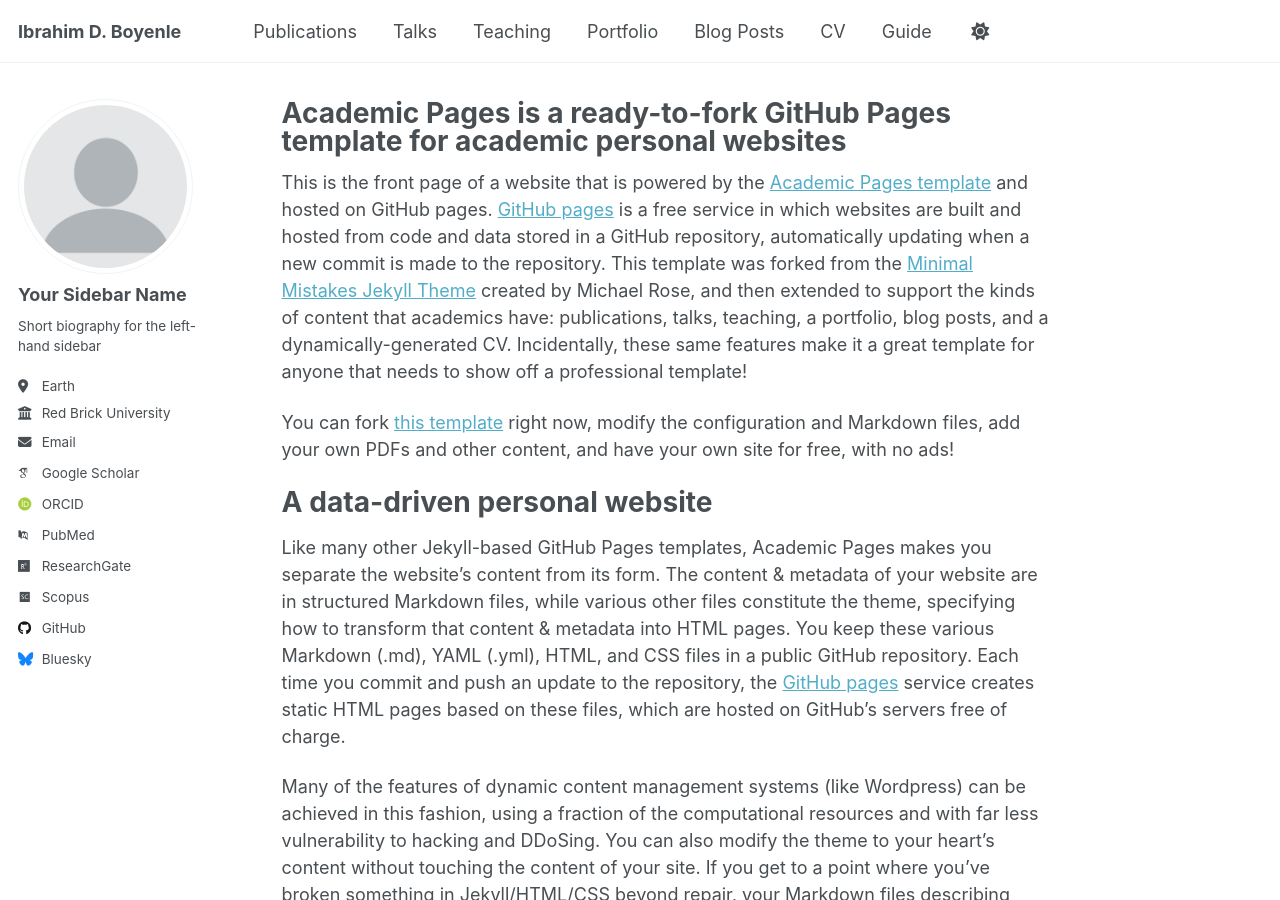
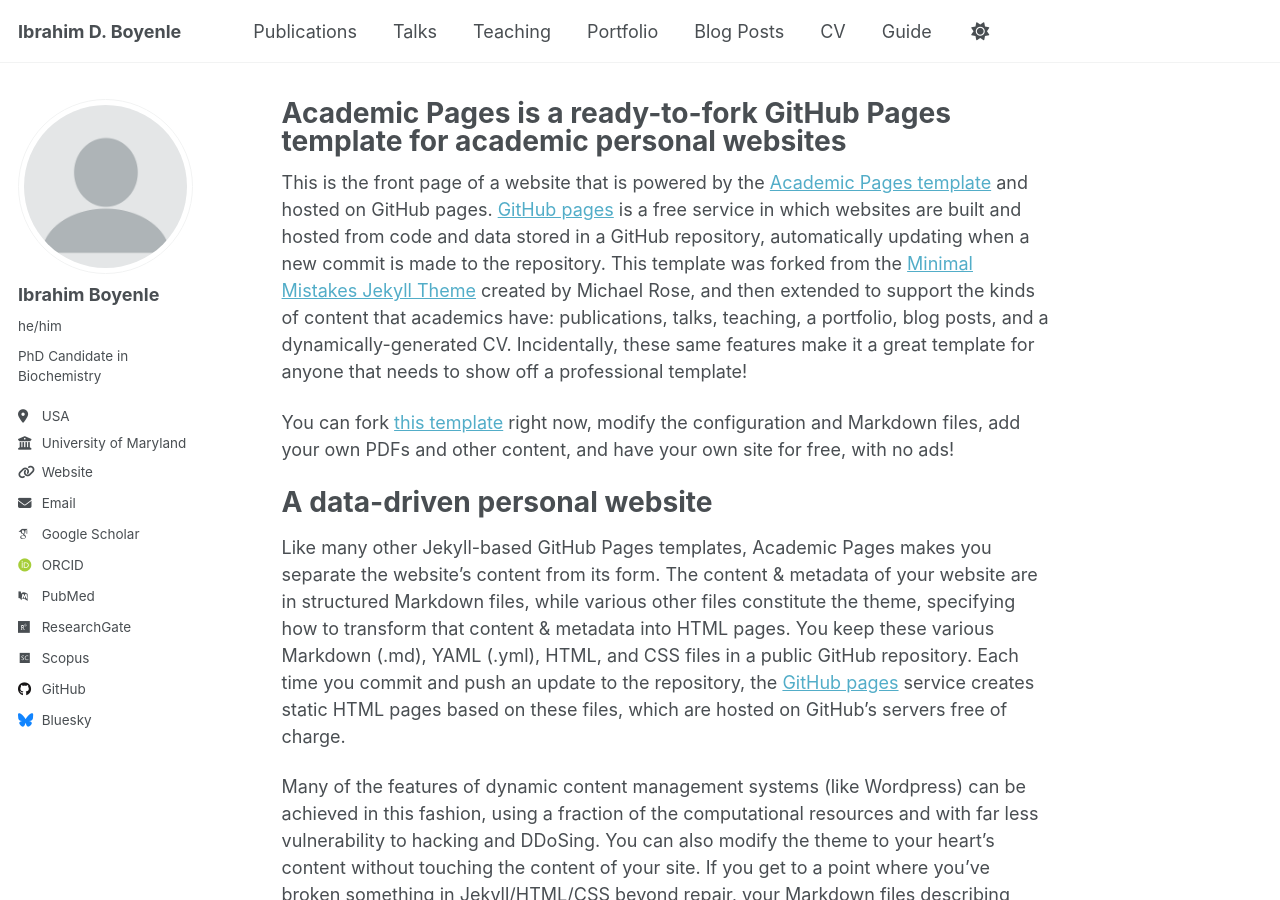
Before and after one commit to Ibrahimboyenle/Ibrahimboyenle.github.io, a Jekyll site: the page built from _pages/about.md, in a window 1280 px wide and 900 px high. Built offline with Jekyll 4.4.1, drawn with Linux system fonts in a browser that asks for light colours; some web fonts are replaced; a script that is not in the unit is left out.

Commit message:
Update _config.yml

```diff
--- a/_config.yml
+++ b/_config.yml
@@ -23,12 +23,12 @@ repository               : "academicpages/academicpages.github.io"
 author:
   # Biographic information
   avatar           : "profile.png"
-  name             : "Your Sidebar Name"
-  pronouns         : # example: "she/her"
-  bio              : "Short biography for the left-hand sidebar"
-  location         : "Earth"
-  employer         : "Red Brick University"
-  uri              : # URL
+  name             : "Ibrahim Boyenle"
+  pronouns         : "he/him"
+  bio              : "PhD Candidate in Biochemistry"
+  location         : "USA"
+  employer         : "University of Maryland"
+  uri              : "https://ibrahimboyenle.github.io"   # or your future custom domain
   email            : "boyenleibrahim65@gmail.com"
 
   # Academic websites
```
